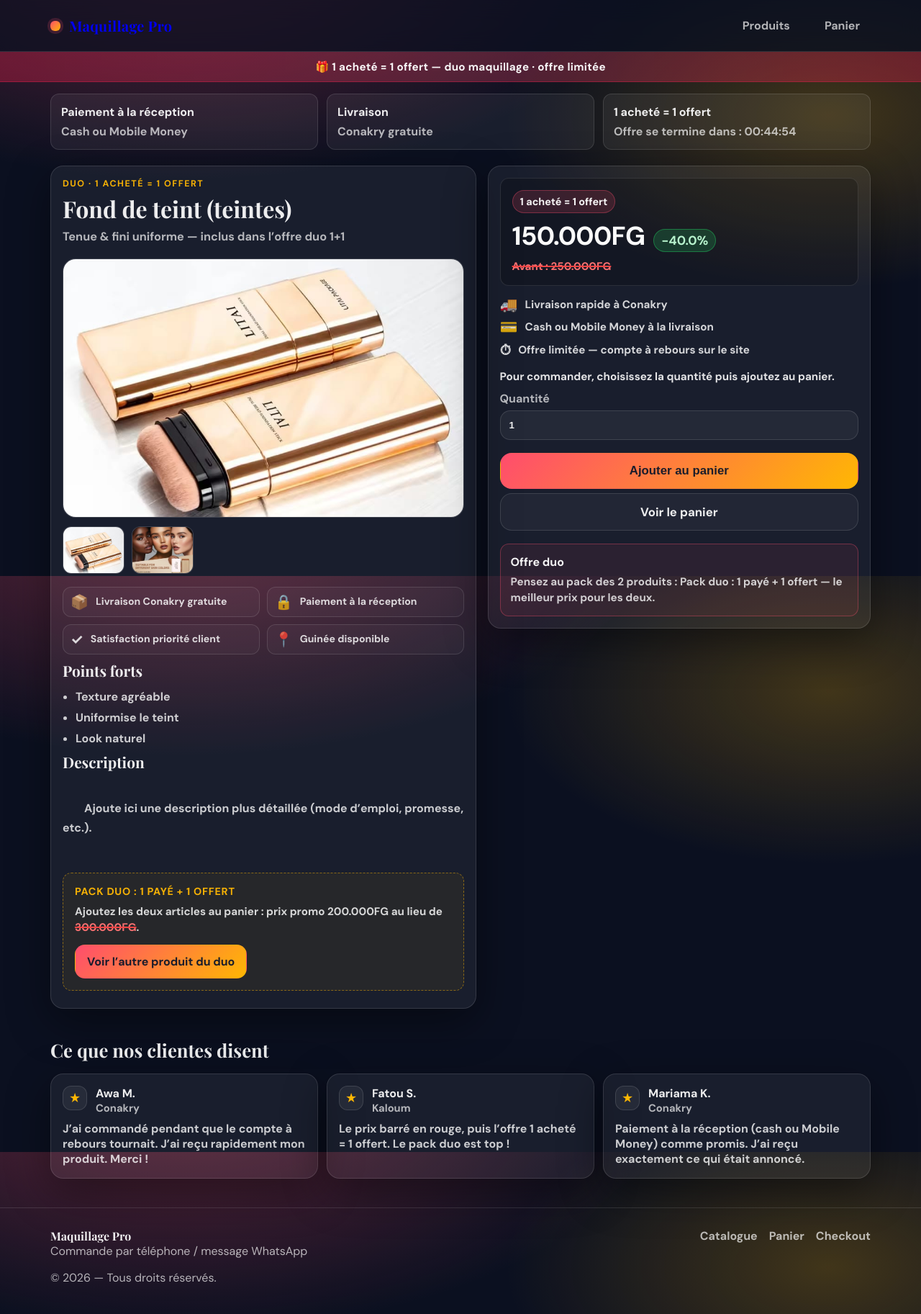
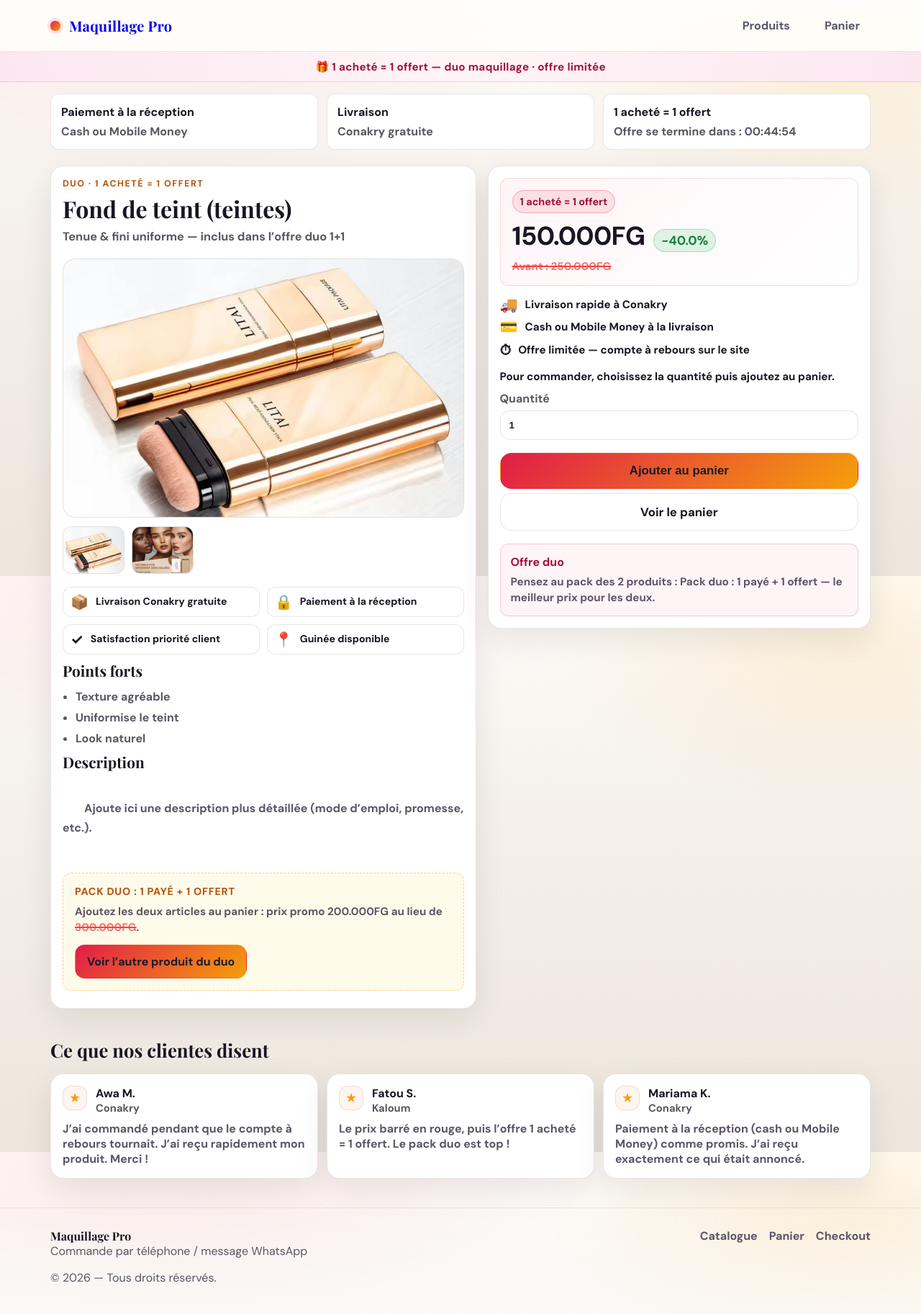
Before and after one commit to Gaius95/logement-facile, a Flask app: page /produit/fond-de-teint in a window 1280 px wide. Shown: the whole page at 72% size. Run offline with Flask 3, Linux system fonts and the light colour scheme; some libraries are stand-ins or nearby versions.

Commit message:
Update styles.css

```diff
--- a/ecommerce-maquillage/static/styles.css
+++ b/ecommerce-maquillage/static/styles.css
@@ -1,13 +1,14 @@
 :root{
-  --bg: #0b1020;
-  --card: rgba(255,255,255,0.06);
-  --card-2: rgba(255,255,255,0.09);
-  --text: rgba(255,255,255,0.92);
-  --muted: rgba(255,255,255,0.68);
-  --brand: #ff4d6d;
-  --brand-2: #ffb703;
-  --border: rgba(255,255,255,0.12);
-  --shadow: 0 18px 60px rgba(0,0,0,0.42);
+  --bg: #f5f0ea;
+  --card: #ffffff;
+  --card-2: #faf8f5;
+  --text: #1a1523;
+  --muted: #5c5566;
+  --brand: #e11d48;
+  --brand-2: #f59e0b;
+  --border: rgba(26, 21, 35, 0.10);
+  --shadow: 0 14px 44px rgba(26, 21, 35, 0.09);
+  --shadow-strong: 0 22px 56px rgba(26, 21, 35, 0.12);
   --radius: 18px;
   --radius-sm: 12px;
 }
@@ -17,9 +18,10 @@ html,body{height:100%}
 body{
   margin:0;
   font-family: "DM Sans", system-ui, -apple-system, Segoe UI, Roboto, Arial, sans-serif;
-  background: radial-gradient(1200px 600px at 20% -10%, rgba(255,77,109,0.35), transparent 55%),
-              radial-gradient(900px 480px at 90% 20%, rgba(255,183,3,0.22), transparent 50%),
-              var(--bg);
+  background:
+    radial-gradient(1100px 560px at 18% -8%, rgba(225, 29, 72, 0.09), transparent 58%),
+    radial-gradient(820px 420px at 92% 12%, rgba(245, 158, 11, 0.12), transparent 52%),
+    linear-gradient(180deg, #fffefb 0%, var(--bg) 40%, #ede6dd 100%);
   color: var(--text);
 }
 
@@ -29,8 +31,8 @@ body{
 }
 
 .promo-banner{
-  background: linear-gradient(90deg, rgba(225,29,72,0.35), rgba(255,77,109,0.25), rgba(225,29,72,0.35));
-  border-bottom: 1px solid rgba(225,29,72,0.45);
+  background: linear-gradient(90deg, #fce7f0, #fff5f7, #fce7f0);
+  border-bottom: 1px solid rgba(225, 29, 72, 0.18);
 }
 .promo-banner-inner{
   padding: 10px 0;
@@ -40,7 +42,7 @@ body{
   font-weight: 850;
   font-size: 0.95rem;
   letter-spacing: 0.02em;
-  color: rgba(255,255,255,0.96);
+  color: #9f1239;
 }
 
 .site-header{
@@ -48,8 +50,9 @@ body{
   top: 0;
   z-index: 20;
   backdrop-filter: blur(14px);
-  background: rgba(11,16,32,0.72);
+  background: rgba(255, 254, 251, 0.88);
   border-bottom: 1px solid var(--border);
+  box-shadow: 0 1px 0 rgba(255,255,255,0.8) inset;
 }
 .header-inner{
   display:flex;
@@ -68,7 +71,7 @@ body{
   height: 14px;
   border-radius: 6px;
   background: linear-gradient(135deg, var(--brand), var(--brand-2));
-  box-shadow: 0 0 0 4px rgba(255,77,109,0.18);
+  box-shadow: 0 0 0 4px rgba(225, 29, 72, 0.12);
 }
 .brand span{
   font-family: "Playfair Display", serif;
@@ -182,15 +185,17 @@ body{
   color: rgba(15,23,42,0.95);
 }
 .btn-primary:hover{
-  border-color: rgba(255,255,255,0.22);
+  border-color: rgba(225, 29, 72, 0.35);
+  filter: brightness(1.02);
 }
 .btn-ghost{
-  background: rgba(255,255,255,0.04);
+  background: #ffffff;
   color: var(--text);
   border-color: var(--border);
 }
 .btn-ghost:hover{
-  background: rgba(255,255,255,0.08);
+  background: #fff5f7;
+  border-color: rgba(225, 29, 72, 0.22);
 }
 
 .section-title{
@@ -251,15 +256,15 @@ body{
   width: fit-content;
   padding: 6px 10px;
   border-radius: 999px;
-  background: rgba(255,77,109,0.16);
-  border: 1px solid rgba(255,77,109,0.35);
-  color: rgba(255,255,255,0.95);
+  background: rgba(225, 29, 72, 0.10);
+  border: 1px solid rgba(225, 29, 72, 0.28);
+  color: #9f1239;
   font-weight: 900;
   font-size: 0.9rem;
 }
 .price-now{
   font-weight: 900;
-  color: rgba(255,255,255,0.98);
+  color: var(--text);
 }
 .price-was{
   color: #f87171;
@@ -361,7 +367,7 @@ body{
   width: 34px;
   height: 34px;
   border-radius: 12px;
-  background: rgba(255,255,255,0.06);
+  background: #fff5f0;
   border: 1px solid var(--border);
   display:flex;
   align-items:center;
@@ -371,13 +377,14 @@ body{
 }
 .testi-name{ font-weight: 900; }
 .testi-city{ color: var(--muted); font-weight: 650; font-size: 0.92rem; }
-.testi-text{ margin: 0; color: rgba(255,255,255,0.78); font-weight: 600; }
+.testi-text{ margin: 0; color: var(--muted); font-weight: 600; }
 
 .footer{
   margin-top: 40px;
   padding: 28px 0 40px;
   border-top: 1px solid var(--border);
   color: var(--muted);
+  background: linear-gradient(180deg, transparent, rgba(255,255,255,0.5));
 }
 .footer-inner{
   display:flex;
@@ -426,7 +433,7 @@ body{
   border-radius: var(--radius);
   overflow:hidden;
   border: 1px solid var(--border);
-  background: rgba(255,255,255,0.04);
+  background: #faf8f5;
 }
 .img-hero img{
   width:100%;
@@ -446,7 +453,7 @@ body{
   border-radius: 12px;
   overflow:hidden;
   border: 1px solid var(--border);
-  background: rgba(255,255,255,0.04);
+  background: #faf8f5;
   cursor:pointer;
 }
 .thumb img{
@@ -459,7 +466,7 @@ body{
 .list{
   margin: 10px 0 0;
   padding: 0 0 0 18px;
-  color: rgba(255,255,255,0.78);
+  color: var(--muted);
   font-weight: 650;
 }
 .list li{ margin: 8px 0; }
@@ -481,13 +488,13 @@ input[type="text"], input[type="tel"], select, textarea, input[type="number"]{
   padding: 12px 12px;
   border-radius: 14px;
   border: 1px solid var(--border);
-  background: rgba(255,255,255,0.05);
+  background: #ffffff;
   color: var(--text);
   outline:none;
   font-weight: 700;
 }
 textarea{ min-height: 110px; resize: vertical; }
-input::placeholder{ color: rgba(255,255,255,0.45); font-weight: 650; }
+input::placeholder{ color: #a8a3ad; font-weight: 650; }
 
 .radio-row{
   display:flex;
@@ -571,7 +578,7 @@ input::placeholder{ color: rgba(255,255,255,0.45); font-weight: 650; }
   font-weight: 800;
   letter-spacing: 0.12em;
   text-transform: uppercase;
-  color: rgba(255,183,3,0.95);
+  color: #b45309;
   margin: 0 0 8px;
 }
 .funnel-h2{
@@ -745,7 +752,7 @@ input::placeholder{ color: rgba(255,255,255,0.45); font-weight: 650; }
 }
 .product-details{
   margin: 0;
-  color: rgba(255,255,255,0.78);
+  color: var(--muted);
   font-weight: 650;
   line-height: 1.65;
   white-space: pre-wrap;
@@ -755,8 +762,8 @@ input::placeholder{ color: rgba(255,255,255,0.45); font-weight: 650; }
 .funnel-price-hero{
   padding: 16px;
   border-radius: var(--radius-sm);
-  background: rgba(0,0,0,0.22);
-  border: 1px solid rgba(255,255,255,0.1);
+  background: linear-gradient(135deg, #fff5f7, #ffffff);
+  border: 1px solid rgba(225, 29, 72, 0.15);
   margin-bottom: 16px;
 }
 .funnel-price-row{
@@ -769,7 +776,7 @@ input::placeholder{ color: rgba(255,255,255,0.45); font-weight: 650; }
 .funnel-price-now{
   font-size: clamp(1.75rem, 4vw, 2.25rem);
   font-weight: 900;
-  color: rgba(255,255,255,0.98);
+  color: var(--text);
   letter-spacing: -0.02em;
 }
 .funnel-pct{
@@ -777,9 +784,9 @@ input::placeholder{ color: rgba(255,255,255,0.45); font-weight: 650; }
   font-size: 1.1rem;
   padding: 4px 10px;
   border-radius: 999px;
-  background: rgba(34,197,94,0.2);
-  border: 1px solid rgba(34,197,94,0.45);
-  color: rgba(187,247,208,0.98);
+  background: rgba(34, 197, 94, 0.14);
+  border: 1px solid rgba(34, 197, 94, 0.35);
+  color: #15803d;
 }
 .funnel-price-was-wrap{ margin-top: 8px; }
 
@@ -794,7 +801,7 @@ input::placeholder{ color: rgba(255,255,255,0.45); font-weight: 650; }
   align-items: flex-start;
   margin: 10px 0;
   font-weight: 650;
-  color: rgba(255,255,255,0.82);
+  color: var(--text);
   font-size: 0.95rem;
   line-height: 1.4;
 }
@@ -809,7 +816,7 @@ input::placeholder{ color: rgba(255,255,255,0.45); font-weight: 650; }
   padding: 10px;
   border-radius: 12px;
   border: 1px solid var(--border);
-  background: rgba(255,255,255,0.03);
+  background: #ffffff;
   font-size: 0.88rem;
 }
 .ti-ic{ font-size: 1.25rem; line-height: 1; flex-shrink: 0; }
@@ -818,20 +825,20 @@ input::placeholder{ color: rgba(255,255,255,0.45); font-weight: 650; }
   margin: 22px 0 8px;
   padding: 16px;
   border-radius: var(--radius-sm);
-  border: 1px dashed rgba(255,183,3,0.45);
-  background: rgba(255,183,3,0.06);
+  border: 1px dashed rgba(245, 158, 11, 0.45);
+  background: #fffbeb;
 }
 .bundle-strip-title{
   font-weight: 900;
   font-size: 0.9rem;
   letter-spacing: 0.05em;
   text-transform: uppercase;
-  color: rgba(255,183,3,0.95);
+  color: #b45309;
   margin-bottom: 8px;
 }
 .bundle-strip-text{
   margin: 0 0 12px;
-  color: rgba(255,255,255,0.82);
+  color: var(--muted);
   font-weight: 650;
   line-height: 1.5;
   font-size: 0.95rem;
@@ -840,7 +847,7 @@ input::placeholder{ color: rgba(255,255,255,0.45); font-weight: 650; }
 
 .funnel-form-hint{
   font-weight: 750;
-  color: rgba(255,255,255,0.88);
+  color: var(--text);
   margin: 0 0 10px;
   font-size: 0.95rem;
 }
@@ -858,17 +865,17 @@ input::placeholder{ color: rgba(255,255,255,0.45); font-weight: 650; }
   margin-top: 18px;
   padding: 14px;
   border-radius: var(--radius-sm);
-  border: 1px solid rgba(255,77,109,0.35);
-  background: rgba(255,77,109,0.08);
+  border: 1px solid rgba(225, 29, 72, 0.22);
+  background: #fff5f7;
 }
 .funnel-urgency-title{
   font-weight: 900;
   margin-bottom: 6px;
-  color: rgba(255,255,255,0.95);
+  color: #9f1239;
 }
 .funnel-urgency p{
   margin: 0;
-  color: rgba(255,255,255,0.78);
+  color: var(--muted);
   font-weight: 650;
   font-size: 0.95rem;
   line-height: 1.45;
```
Also changed, not shown: other parts of ecommerce-maquillage/static/styles.css (+23 -22 lines).
